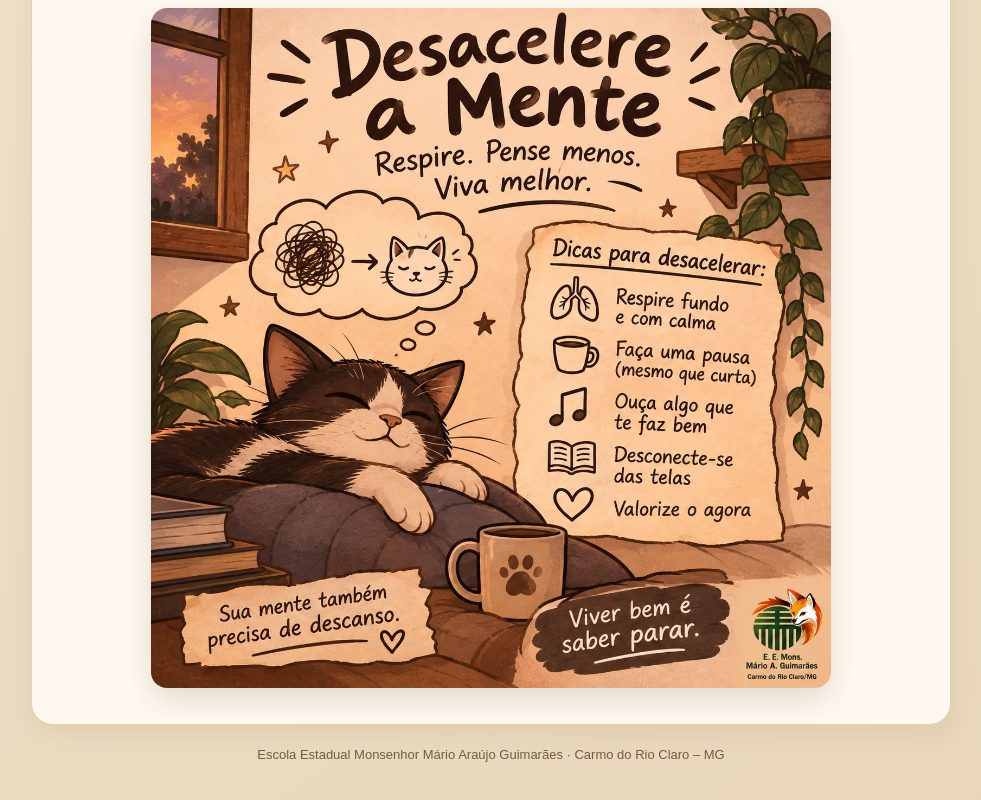
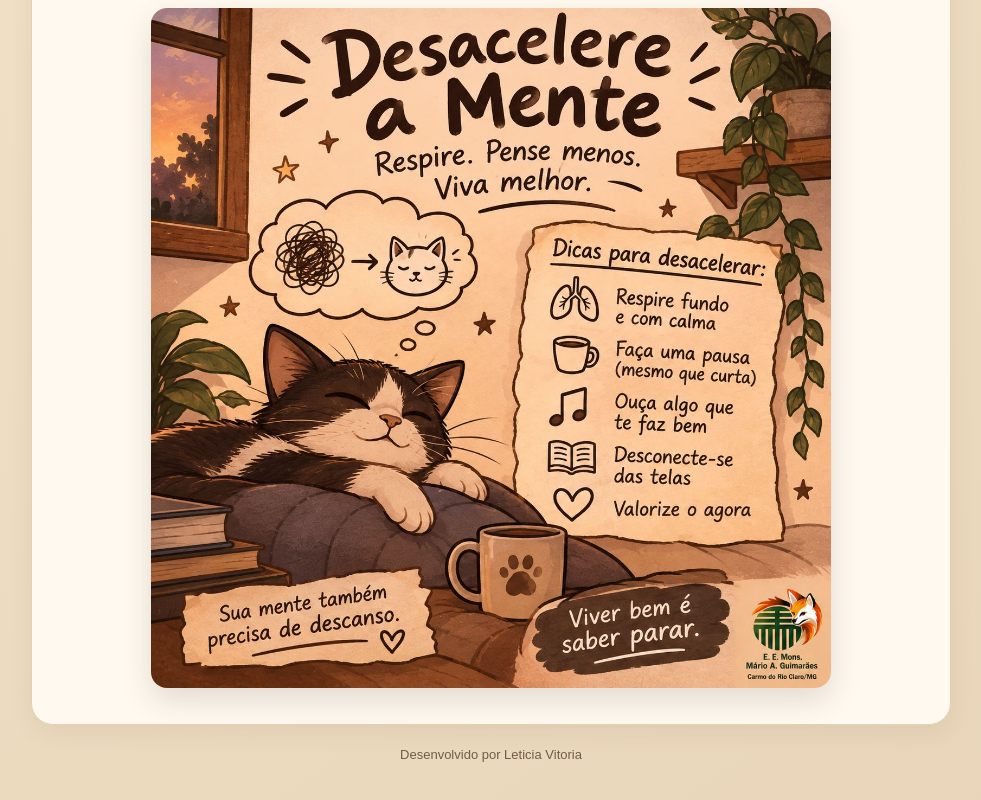
Before and after one commit to thales9970719-a11y/desaceleracao-da-mente, a plain HTML site: page index.html in a window 1280 px wide. Shown: the part 1346-2146 px from the top of the page, without its empty margins (149-1130 px from the left). Drawn offline with Linux system fonts and the light colour scheme.

Commit message:
Update index.html

```diff
--- a/index.html
+++ b/index.html
@@ -61,7 +61,7 @@ footer{text-align:center;color:#725b47;font:13px Arial,sans-serif;padding:22px 8
     <p>Faça uma pausa. Respire com calma. Você não precisa resolver tudo de uma vez.</p>
     <img class="poster" src="poster.jpg" alt="Cartaz ilustrado Desacelere a Mente, com dicas para desacelerar e logo da Escola Estadual Monsenhor Mário Araújo Guimarães.">
   </section>
-  <footer>Escola Estadual Monsenhor Mário Araújo Guimarães · Carmo do Rio Claro – MG</footer>
+  <footer>Desenvolvido por Leticia Vitoria</footer>
 </main>
 </body>
 </html>
```
